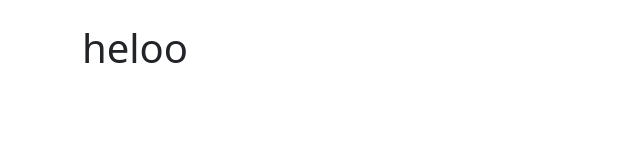
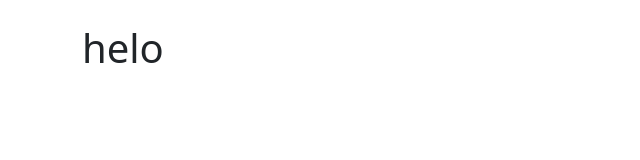
Before and after one commit to karemahamdy/notes-app, a React (Vite) app: page /notes/1 in a window 1280 px wide. Shown: the top 160 px of the page, without its empty margins (0-640 px from the left). Built offline with nearby package versions, Linux system fonts and the light colour scheme.

Commit message:
fix some bugs

```diff
--- a/src/NoteDetail.jsx
+++ b/src/NoteDetail.jsx
@@ -1,7 +1,7 @@
  function NoteDetail () {
   return (
     <>
-    <h1>heloo</h1>
+    <h1>helo</h1>
     </>
   )
  }
--- a/src/Notes.jsx
+++ b/src/Notes.jsx
@@ -50,7 +50,8 @@ function NoteCard({ notes }) {
     <Row className="text-center">
       {notes.map((note) => (
         <Col key={note.id} md={4} className="mb-4">
-          <BootstrapCard>
+          <Link to={`/notes/${note.id}`} style={{ textDecoration: 'none', color: 'inherit' }}>
+          <BootstrapCard >
             <BootstrapCard.Body>
               <BootstrapCard.Title>{note.title}</BootstrapCard.Title>
               <BootstrapCard.Text>{note.textArea}</BootstrapCard.Text>
@@ -59,6 +60,7 @@ function NoteCard({ notes }) {
               </div>
             </BootstrapCard.Body>
           </BootstrapCard>
+          </Link>
         </Col>
       ))}
     </Row>
```
